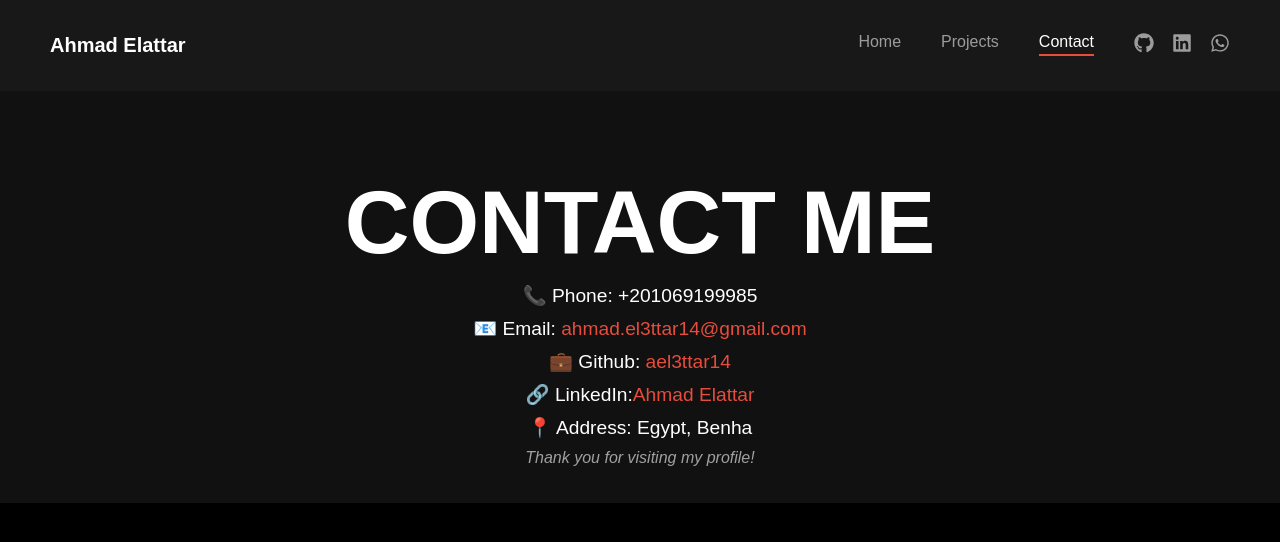
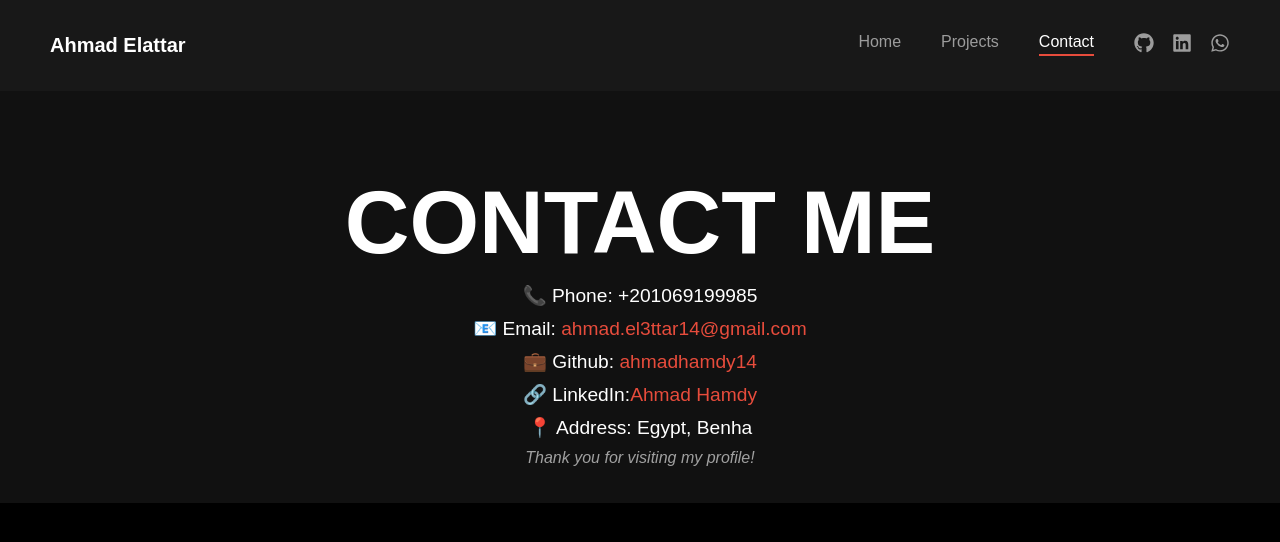
Before and after one commit to ael3ttar14/my-portfolio, a React (Create React App) app: page /contact in a window 1280 px wide. Shown: the top 542 px of the page. Built offline with nearby package versions, Linux system fonts and the light colour scheme.

Commit message:
update-user

```diff
--- a/src/Contact.js
+++ b/src/Contact.js
@@ -9,8 +9,8 @@ export default function Contact() {
         <div className="contact-info">
           <p>📞 Phone: +201069199985</p>
           <p>📧 Email: <a href="mailto:ahmad.el3ttar14@gmail.com">ahmad.el3ttar14@gmail.com</a></p>
-          <p>💼 Github:<a href="https://github.com/ael3ttar14"> ael3ttar14</a></p>
-          <p>🔗 LinkedIn:<a href="https://www.linkedin.com/in/ahmad-elattar-031350374/">Ahmad Elattar</a></p>
+          <p>💼 Github:<a href="https://github.com/ahmadhamdy14"> ahmadhamdy14</a></p>
+          <p>🔗 LinkedIn:<a href="https://www.linkedin.com/in/ahmad-hamdy-031350374/">Ahmad Hamdy</a></p>
           <p>📍 Address: Egypt, Benha</p>
         </div>
         <p className="thank">Thank you for visiting my profile!</p>
--- a/src/Home.js
+++ b/src/Home.js
@@ -43,7 +43,7 @@ export default function Home() {
         <div className="home-text">
           <h2>Hello 👋</h2>
           <h1>
-            I'm <span>Ahmad Elattar</span>
+            I'm <span>Ahmad Hamdy </span>
           </h1>
           <h3 className="typing">
   <Typewriter
@@ -51,6 +51,8 @@ export default function Home() {
       "full-Stack Developer",
       "Front-End Developer (React.js)",
       "Back-End Developer (Node.js)",
+      "Software Tester (Manual & Basic Automation)"
+
     ]}
     loop={0}
     cursor
--- a/src/components/Header.js
+++ b/src/components/Header.js
@@ -40,11 +40,11 @@ export default function Header() {
           </li>
 
           <li className="social-links">
-            <a href="https://github.com/ael3ttar14" target="_blank" rel="noreferrer">
+            <a href="https://github.com/ahmadhamdy14" target="_blank" rel="noreferrer">
               <FaGithub />
             </a>
             <a
-              href="https://www.linkedin.com/in/ahmad-elattar-031350374/"
+              href="https://www.linkedin.com/in/ahmad-hamdy-031350374/"
               target="_blank"
               rel="noreferrer"
             >
```
